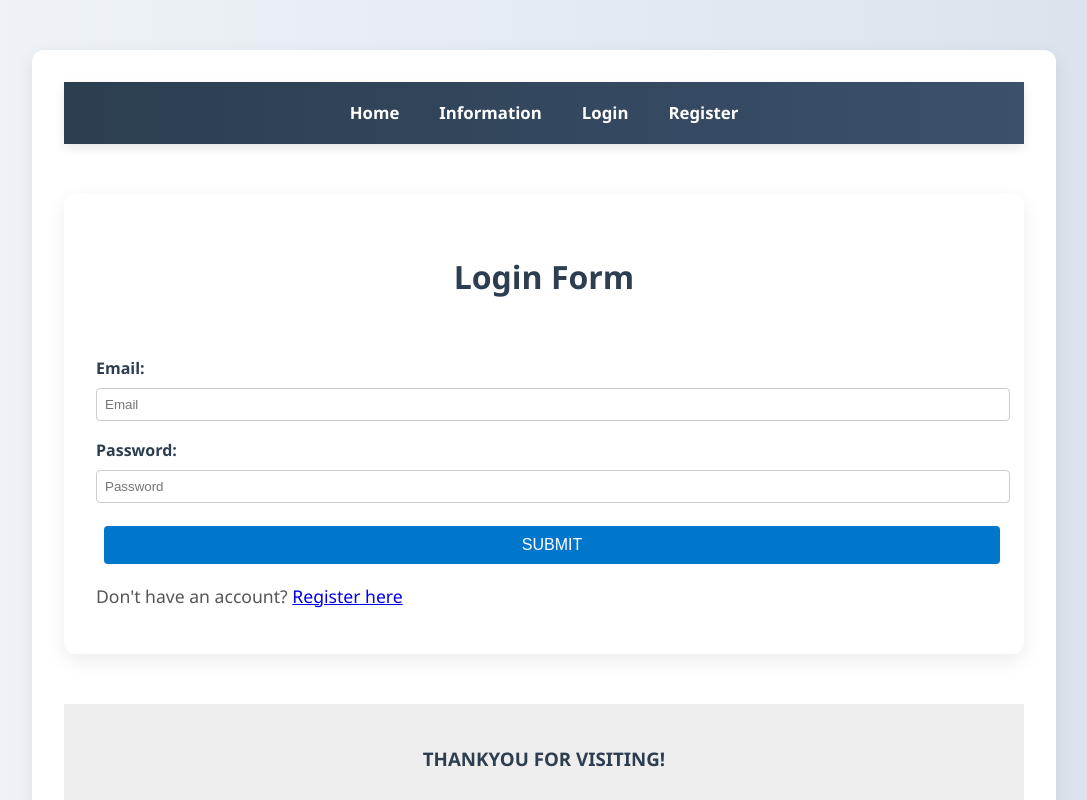
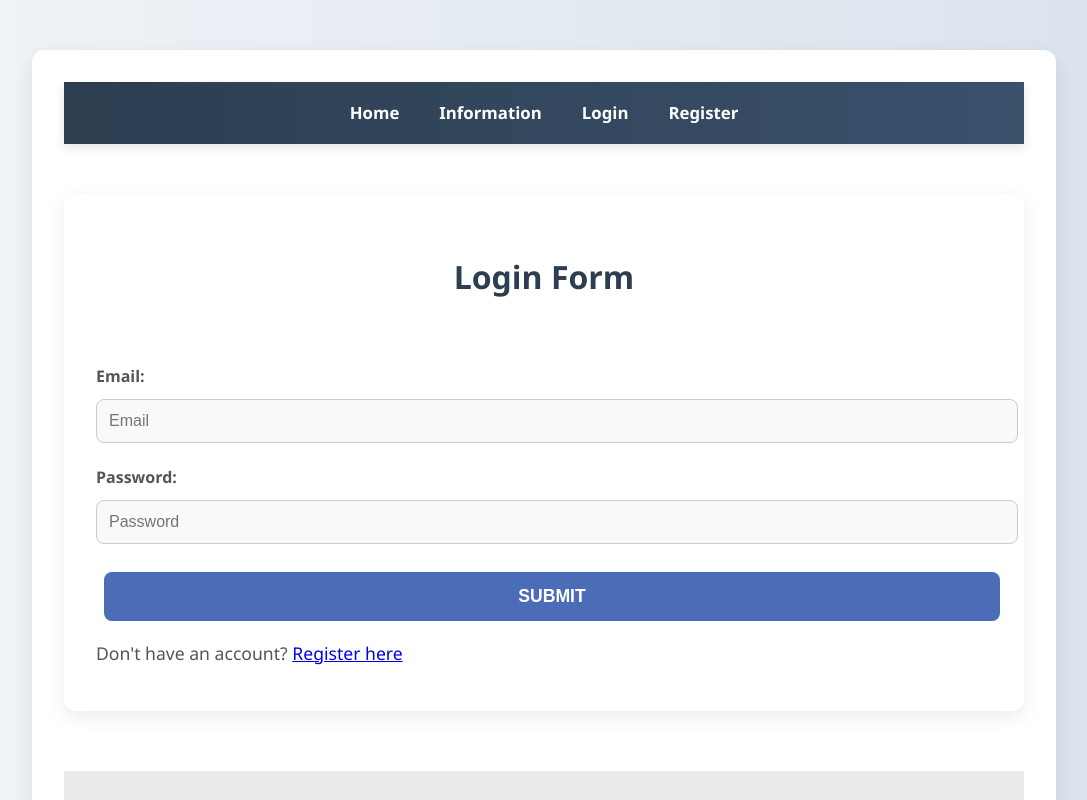
Before and after one commit to VanshSUTHAR/data-fetch, a React (Create React App) app: page / in a window 1280 px wide. Shown: the top 800 px of the page, without its empty margins (96-1183 px from the left). Built offline with nearby package versions, Linux system fonts and the light colour scheme.

Commit message:
Update Register.css

```diff
--- a/src/frontend/Register.css
+++ b/src/frontend/Register.css
@@ -1,88 +1,110 @@
-/* Apply basic layout and font */
 body {
-  font-family: Arial, sans-serif;
-  background-color: #f4f6f8;
+  font-family: 'Segoe UI', Tahoma, Geneva, Verdana, sans-serif;
+  background: linear-gradient(to right, #fdfbfb, #ebedee);
   margin: 0;
   padding: 0;
+  color: #333;
 }
 
-/* Navigation styling */
 nav {
-  background-color: #333;
-  padding: 10px;
+  background-color: #4b6cb7;
+  background-image: linear-gradient(to right, #182848, #4b6cb7);
+  padding: 16px;
   text-align: center;
+  box-shadow: 0 4px 8px rgba(0, 0, 0, 0.15);
 }
 
 nav a {
-  color: white;
-  margin: 0 15px;
+  color: #ffffff;
+  margin: 0 20px;
   text-decoration: none;
+  font-weight: 500;
+  font-size: 1.1rem;
+  transition: transform 0.3s ease, color 0.3s ease;
 }
 
 nav a:hover {
-  text-decoration: underline;
+  color: #ffdd57;
+  transform: scale(1.1);
 }
 
-/* Form container */
 div > div {
-  max-width: 500px;
-  margin: 30px auto;
-  padding: 20px;
-  background-color: white;
-  border-radius: 8px;
-  box-shadow: 0 0 10px rgba(0, 0, 0, 0.1);
+  max-width: 600px;
+  margin: 50px auto;
+  padding: 32px;
+  background-color: #ffffff;
+  border-radius: 16px;
+  box-shadow: 0 8px 24px rgba(0, 0, 0, 0.1);
+  transition: transform 0.3s ease;
 }
 
-/* Form heading */
+div > div:hover {
+  transform: translateY(-4px);
+}
+
 h1 {
   text-align: center;
-  margin-bottom: 20px;
+  margin-bottom: 28px;
+  font-size: 2rem;
+  color: #2c3e50;
 }
 
-/* Form fields */
 label {
   display: block;
-  margin-bottom: 5px;
-  font-weight: bold;
+  margin-bottom: 8px;
+  font-weight: 600;
+  color: #555;
 }
 
 input,
 select {
   width: 100%;
-  padding: 8px;
-  margin-bottom: 15px;
+  padding: 12px;
+  margin-bottom: 20px;
   border: 1px solid #ccc;
-  border-radius: 4px;
+  border-radius: 8px;
+  font-size: 1rem;
+  background-color: #f9f9f9;
+  transition: border-color 0.3s ease, box-shadow 0.3s ease;
 }
 
-/* Error messages */
-.error {
-  color: red;
-  font-size: 0.9em;
-  margin-top: -10px;
-  margin-bottom: 10px;
+input:focus,
+select:focus {
+  border-color: #4b6cb7;
+  box-shadow: 0 0 6px rgba(75, 108, 183, 0.3);
+  outline: none;
 }
 
-/* Submit button */
+.error {
+  color: #e63946;
+  font-size: 0.9em;
+  margin-top: -8px;
+  margin-bottom: 12px;
+}
+
 button[type="submit"] {
   width: 100%;
-  padding: 10px;
-  background-color: #0077cc;
-  color: white;
+  padding: 14px;
+  background-color: #4b6cb7;
+  color: #ffffff;
   border: none;
-  border-radius: 4px;
-  font-size: 1em;
+  border-radius: 8px;
+  font-size: 1.1rem;
+  font-weight: 600;
   cursor: pointer;
+  transition: background-color 0.3s ease, transform 0.2s ease;
 }
 
 button[type="submit"]:hover {
-  background-color: #005fa3;
+  background-color: #3a539b;
+  transform: scale(1.02);
 }
 
-/* Footer */
 footer {
   text-align: center;
-  padding: 20px;
-  background-color: #eee;
-  margin-top: 40px;
+  padding: 24px;
+  background-color: #eaeaea;
+  margin-top: 60px;
+  font-size: 1rem;
+  color: #666;
 }
```
